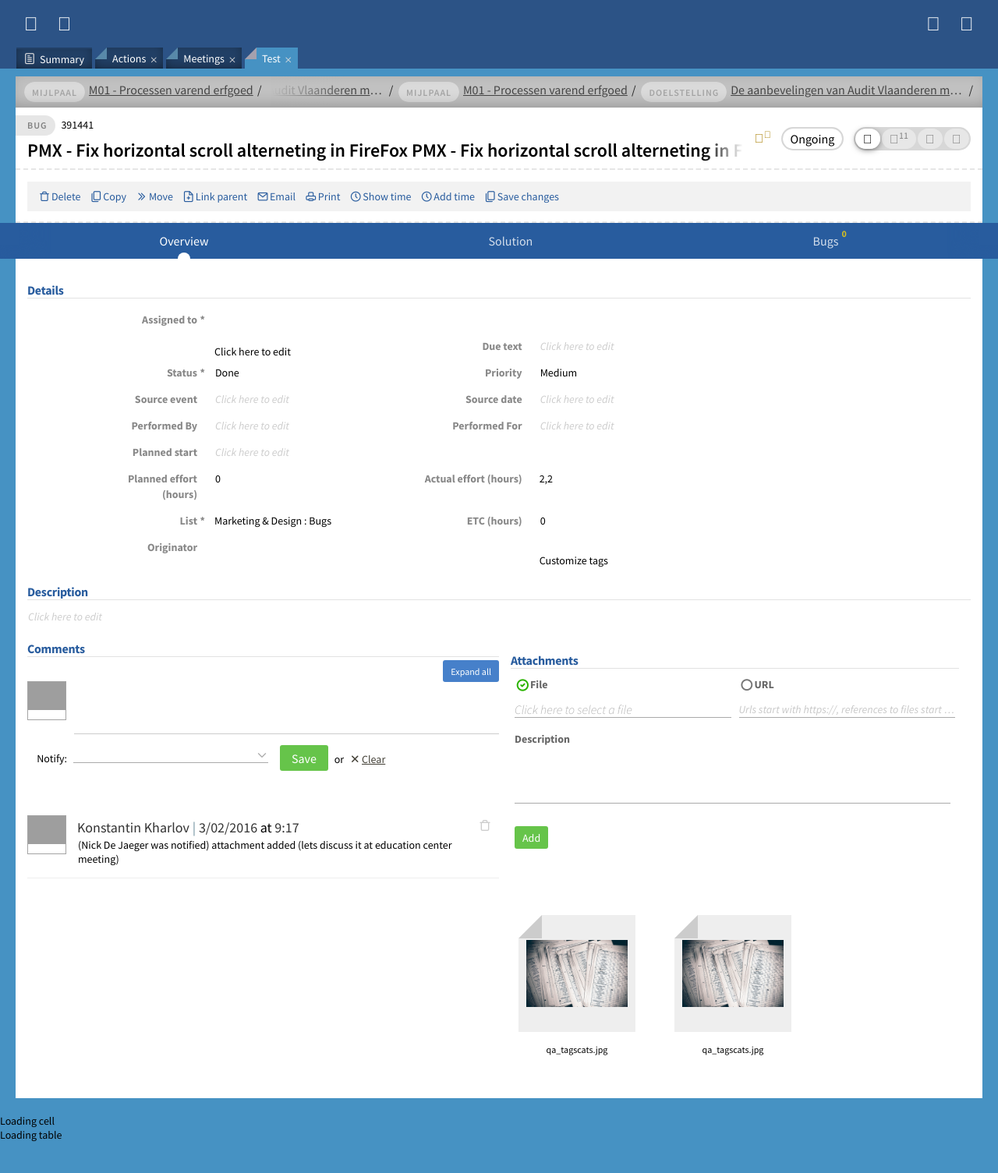
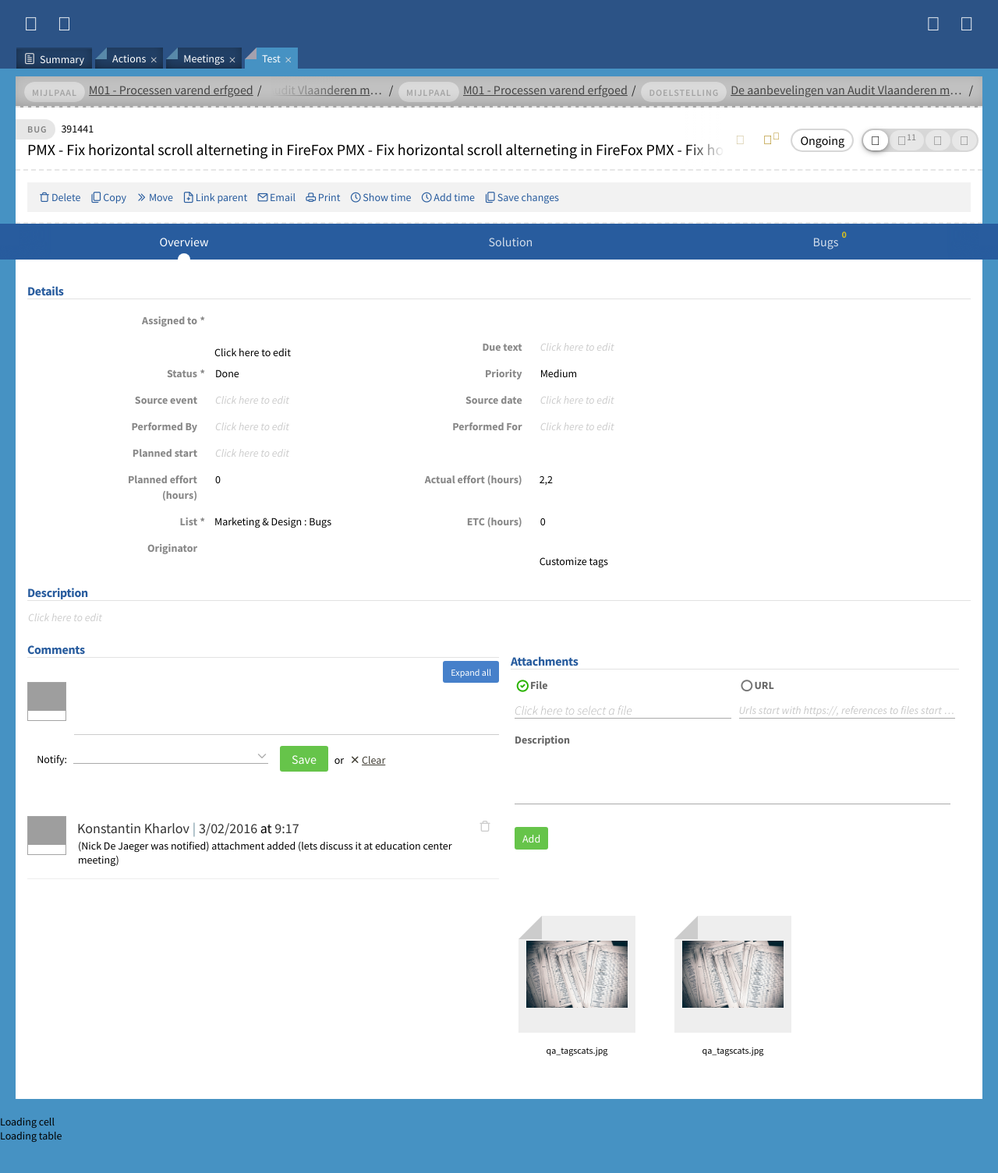
Before and after one commit to lordblendi/tracker-mockup, a Jekyll site: the page built from pages/pmx-present.html, in a window 1280 px wide. Shown: the top 1505 px of the page at 78% size. Built offline with Jekyll 4.4.1, drawn with Linux system fonts in a browser that asks for light colours; nearby versions of some CDN libraries; some web fonts are replaced; comment, search, counter and statistics services are not loaded; grey boxes are pictures that could not be loaded.

Commit message:
update headers

```diff
--- a/_includes/blocks/item-header.html
+++ b/_includes/blocks/item-header.html
@@ -1,24 +1,21 @@
-<header class="item-header">
+<header class="header header--item">
+  <input type="text" value="PMX - Fix horizontal scroll alterneting in FireFox PMX - Fix horizontal scroll alterneting in FireFox PMX - Fix horizontal scroll alterneting in FireFox PMX - Fix horizontal scroll alterneting in FireFox PMX - Fix horizontal scroll alterneting in FireFox PMX - Fix horizontal scroll alterneting in FireFox END END END END END END" class="header__inputTitle">
+  <div class="header__title">
+    <div class="header__type header__type--bug">
+      <span class="header__label">Bug</span>
+      <span class="header__id">391441</span>
+    </div>
+    <h2>PMX - Fix horizontal scroll alterneting in FireFox PMX - Fix horizontal scroll alterneting in FireFox PMX - Fix horizontal scroll alterneting in FireFox PMX - Fix horizontal scroll alterneting in FireFox PMX - Fix horizontal scroll alterneting in FireFox PMX - Fix horizontal scroll alterneting in FireFox END END END END END END<sup>15</sup></h2>
+  </div>
+  <div class="header__actions">
+    <div class="action disabled"></div>
+    <div class="action ">
 
-      <input type="text" class="item-header__input font--h2" value="PMX - Fix horizontal scroll alterneting in FireFox PMX - Fix horizontal scroll alterneting in FireFox PMX - Fix horizontal scroll alterneting in FireFox PMX - Fix horizontal scroll alterneting in FireFox PMX - Fix horizontal scroll alterneting in FireFox PMX - Fix horizontal scroll alterneting in FireFox END END END END END END">
+      <sup></sup>
 
-      <div class="item-header__head">
-        <div class="item-header__meta">
-          <span class="item-header__type item-header__type--bug font--label">Bug</span>
-          <span class="item-header__id">391441</span>
     </div>
-        <div class="item-header__title">
-          <h2 class="font--h2 ellipsis" title="PMX - Fix horizontal scroll alterneting in FireFox PMX - Fix horizontal scroll alterneting in FireFox PMX - Fix horizontal scroll alterneting in FireFox PMX - Fix horizontal scroll alterneting in FireFox PMX - Fix horizontal scroll alterneting in FireFox PMX - Fix horizontal scroll alterneting in FireFox END END END END END END">PMX - Fix horizontal scroll alterneting in FireFox PMX - Fix horizontal scroll alterneting in FireFox PMX - Fix horizontal scroll alterneting in FireFox PMX - Fix horizontal scroll alterneting in FireFox PMX - Fix horizontal scroll alterneting in FireFox PMX - Fix horizontal scroll alterneting in FireFox END END END END END END</h2>
-        </div>
-      </div>
+    <div class="action readonly">
 
-      <div class="item-header__aside">
-
-        <div class="item-header__actions">
-          <div class="item-header__action">
-            <div class="itemBox__action"><sup></sup></div>
-          </div>
-          <div class="item-header__action">
       <div class="selector selector--expanded">
         <div class="selector__item selector__item--selected">
           <div class="selector__block">
@@ -26,8 +23,10 @@
           </div>
         </div>
       </div>
+
     </div>
-          <div class="item-header__action">
+    <div class="action">
+
       <div class="selector selector--singleselect selector--expanded JS_selector">
         <div class="selector__item selector__item--selected JS_selectorItem JS_toggle-progress">
           <div class="selector__block">
@@ -53,9 +52,7 @@
           </div>
         </div>
       </div>
+
     </div>
   </div>
-
-      </div>
-
 </header>
--- a/_includes/blocks/itembox.html
+++ b/_includes/blocks/itembox.html
@@ -1,4 +1,5 @@
 <header class="header header--item">
+  <input type="text" value="Multiple Element Scroll with 1 scrollbar" class="header__inputTitle">
   <div class="header__title">
     <div class="header__type header__type--bug">
       <span class="header__label">Bug</span>
@@ -78,14 +79,17 @@
       <div class="itemBox__cellInner"></div>
     </li>
     <li class="itemBox__cell itemBox__cell--permalink">
+      <input type="text" class="itemBox__input">
       <div class="itemBox__cellInner">
         <div class="itemBox__action">GOTO link</div>
       </div>
     </li>
     <li class="itemBox__cell">
+      <input type="text" class="itemBox__input">
       <div class="itemBox__cellInner">34342-34252345-342543523-343213124</div>
     </li>
     <li class="itemBox__cell flex-grow-3">
+      <input type="text" class="itemBox__input">
       <div class="itemBox__cellInner">
 
         <div class="itemBox__action itemBox__action--secondary itemBox__action--inline JS_has-popup" data-popid="#multiSelector-error">܌</div>
@@ -115,7 +119,7 @@
       <div class="itemBox__cellInner">34342-34252345-342543523-343213124</div>
     </li>
     <li class="itemBox__cell flex-grow-3">
-      <div class="itemBox__cellInner animate--loading">
+      <div class="itemBox__cellInner">
 
         <div class="selector selector--singleselect">
           <div class="selector__item selector__item--selected">
@@ -171,7 +175,7 @@
       <li class="itemBox__cell">
         <div class="itemBox__cellInner">lorem ipsum dolor sit amet</div>
       </li>
-      <li class="itemBox__cell itemBox__cell--focus">
+      <li class="itemBox__cell">
         <div class="itemBox__cellInner">lorem ipsum dolor sit amet</div>
       </li>
       <li class="itemBox__cell flex-grow-3">
--- a/sass/blocks/item-body.scss
+++ b/sass/blocks/item-body.scss
@@ -1,5 +1,9 @@
 ---
 ---
+
+.item {
+  margin: 0 20px;
+}
 
 .item-body {
   position: relative;
--- a/sass/blocks/item-header.scss
+++ /dev/null
@@ -1,155 +0,0 @@
----
----
-
-.item {
-  position: relative;
-  margin: 0 20px;
-  background-color: #F2F2F2;
-
-  &-header {
-    position: relative;
-    background-color: #FFF;
-    border-bottom: 2px dashed #CCC;
-    padding: 0 10px 5px 10px;
-
-    &__input {
-      position: absolute;
-      top: 0;
-      left: 0;
-      width: 100%;
-      height: 17px;
-      margin: 45px 0 15px;
-      padding: 0 15px;
-      background-color: #FFF;
-      z-index: 1;
-      opacity: 0;
-      transition: all .3s ease-in-out;
-
-      &:focus {
-        height: 100%;
-        margin: 0;
-        padding: 46px 15px 15px;
-        opacity: 1;
-
-        ~ .item-header__head {
-          &::after {
-            content: '';
-            position: absolute;
-            top: 0;
-            right: 0;
-            width: 150px;
-            height: 100%;
-            background: linear-gradient(to right, rgba(255, 255, 255, 0) 0%, white 100%);
-            z-index: 1;
-            pointer-events: none;
-          }
-        }
-
-        ~ .item-header__aside {
-          z-index: 0;
-        }
-      }
-    }
-
-    &__head {
-    }
-
-    &__meta {
-      display: inline-block;
-      margin: 10px 0 0 -10px;
-    }
-
-    &__type {
-      display: inline-block;
-      background-color: #E6E6E6;
-      padding: 7px 10px 7px 15px;
-      line-height: 1;
-
-      &--meeting {
-      }
-
-      &--bug {
-        border-radius: 0 15px 15px 0;
-      }
-
-      &--story {
-      }
-    }
-
-    &__id {
-      margin: 0 5px;
-    }
-
-    &__title {
-      position: relative;
-      padding: 3px 5px;
-
-      h2 {
-        opacity: 1;
-        transition: all .3s ease-in-out;
-      }
-
-      input {
-        position: absolute;
-        top: 0;
-        left: 0;
-        width: 100%;
-        padding: 5px;
-        background-color: #FFF;
-        opacity: 0;
-        transition: all .3s ease-in-out;
-        z-index: 1;
-
-        &:focus {
-          opacity: 1;
-          background-color: rgba(205, 220, 57, .2);
-
-          + h2 {
-            opacity: 0;
-          }
-        }
-      }
-    }
-
-    &__aside {
-      position: absolute;
-      top: 0;
-      right: 0;
-      max-width: 50%;
-      height: 100%;
-      background-color: #FFF;
-      padding: 10px;
-      z-index: 2;
-      display: flex;
-      align-items: center;
-      justify-content: center;
-
-      &::before {
-        content: '';
-        position: absolute;
-        top: 0;
-        left: -50px;
-        width: 50px;
-        height: 100%;
-        background: linear-gradient(to right, rgba(255,255,255,0) 0%,rgba(255,255,255,1) 100%);
-        z-index: 1;
-        pointer-events: none;
-      }
-    }
-
-    &__actions {
-
-    }
-
-    &__action {
-      display: inline-block;
-      height: 40px;
-      padding: 5px;
-      line-height: 30px;
-
-      .selector {
-        vertical-align: top;
-      }
-    }
-  }
-}
--- a/sass/components/header.scss
+++ b/sass/components/header.scss
@@ -24,6 +24,34 @@
     border-bottom: 2px dashed #E6E6E6;
     width: 100%;
     z-index: 3;
+  }
+
+  &__inputTitle {
+    position: absolute;
+    bottom: 0;
+    left: 0;
+    width: 100%;
+    margin: 15px 0;
+    padding: 0 15px;
+    background-color: #FFF;
+    z-index: 1;
+    opacity: 0;
+    font-size: 20px;
+    white-space: nowrap;
+    text-overflow: ellipsis;
+    overflow: hidden;
+
+    &:focus {
+      height: 100%;
+      margin: 0;
+      padding: 46px 15px 15px;
+      opacity: 1;
+      box-shadow: 0 0 100px rgba(0, 0, 0, 0.2);
+
+      ~ .header__actions {
+        z-index: 0;
+      }
+    }
   }
 
   &__type {
--- a/sass/components/itembox.scss
+++ b/sass/components/itembox.scss
@@ -257,11 +257,19 @@
     &--action {
       color: var(--color-primary);
     }
+  }
 
-    &--focus {
-      background-color: #FFF;
-      box-shadow: 0 0 50px rgba(24, 74, 103, 0.4);
-      z-index: 2;
+  &__input {
+    position: absolute;
+    top: 0;
+    left: 0;
+    width: 100%;
+    height: 100%;
+    padding: 5px 10px;
+
+    &:focus + .itemBox__cellInner {
+      box-shadow: 0 0 100px rgba(0, 0, 0, .2);
+      z-index: 1;
     }
   }
 
--- a/sass/shared.scss
+++ b/sass/shared.scss
@@ -13,7 +13,6 @@
 @import "blocks/app-navigator.css";
 @import "blocks/user-menu.css";
 @import "blocks/app-header.css";
-@import "blocks/item-header.css";
 @import "blocks/item-body.css";
 @import "blocks/item-progress.css";
 @import "blocks/item-comments.css";
```
Lines whose indentation alone changed are shown as unchanged.
